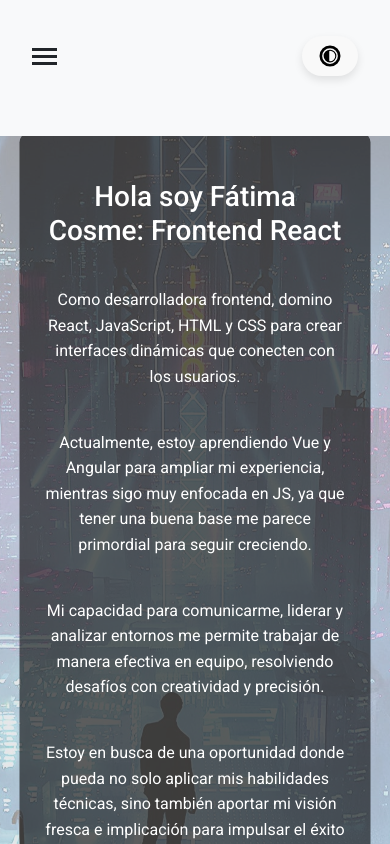
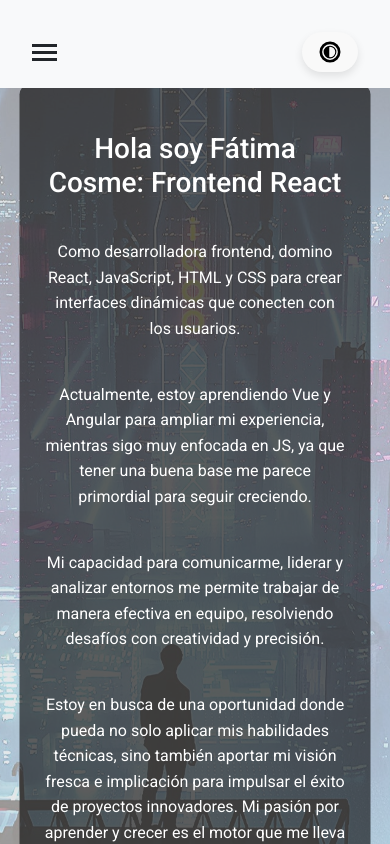
Before and after one commit to pointfs/portfolio-one-copia, a React (Vite) app: page / in a window 390 px wide. Shown: the top 844 px of the page. Built offline with nearby package versions, Linux system fonts and the light colour scheme.

Commit message:
changes-nav-movil

```diff
--- a/src/components/nav/Nav.css
+++ b/src/components/nav/Nav.css
@@ -100,6 +100,10 @@
     display: flex;
   }
 
+  .navbar {
+    max-height: 4rem;
+  }
+
   .nav-links {
     display: flex;
     position: fixed;
```
